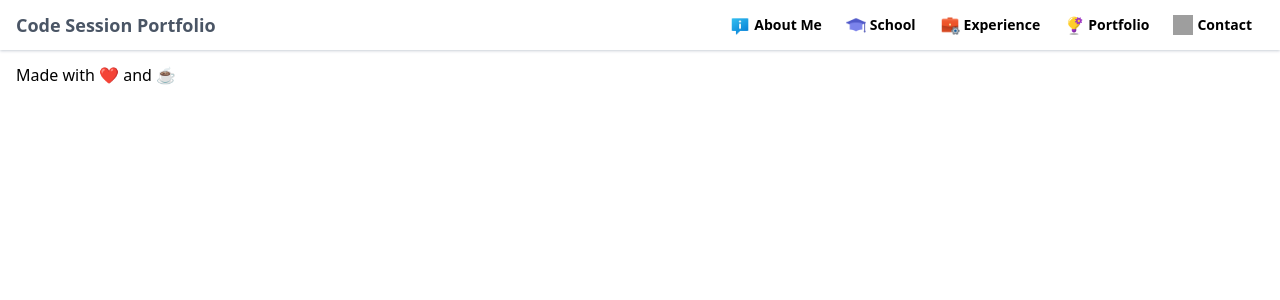
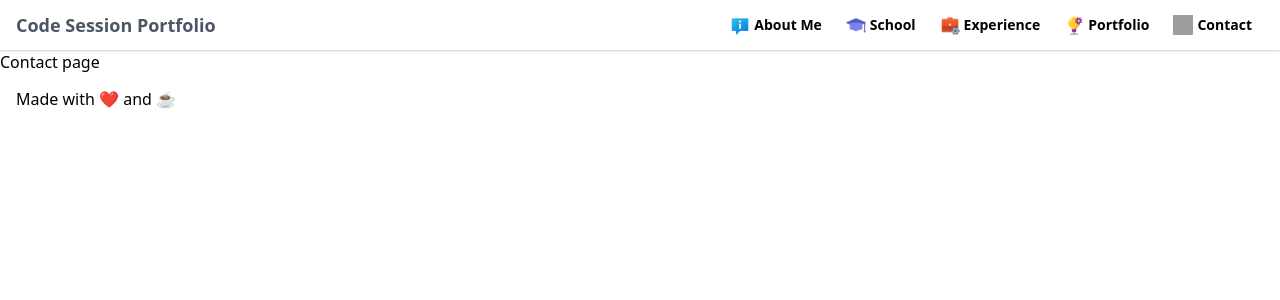
Before and after one commit to fiko942/code-session-portfolio, a Next.js app: page /contact in a window 1280 px wide. Before the commit this address had no page. Shown: the top 300 px of the page. Built offline with nearby package versions, Linux system fonts and the light colour scheme; grey boxes are pictures that could not be loaded.

Commit message:
initialize every each page component

```diff
--- a/component/Container/index.jsx
+++ b/component/Container/index.jsx
@@ -5,6 +5,7 @@ export default function Container({ children }) {
     return (
         <div className="container--app">
             <Header />
+            {children}
             <Footer />
         </div>
     )
--- /dev/null
+++ b/pages/about-me/index.jsx
@@ -0,0 +1,7 @@
+export default function AboutMe() {
+    return (
+        <div className="about-me--page">
+            <h1>About page</h1>
+        </div>
+    )
+}
--- a/pages/about/index.jsx
+++ /dev/null
@@ -1,5 +0,0 @@
-export default function About() {
-    return (
-        <div>It's about</div>
-    )
-}
--- /dev/null
+++ b/pages/contact/index.jsx
@@ -0,0 +1,7 @@
+export default function Contact() {
+    return (
+        <div className="contact--page">
+            <h1>Contact page</h1>
+        </div>
+    )
+}
--- /dev/null
+++ b/pages/experience/index.jsx
@@ -0,0 +1,7 @@
+export default function Experience() {
+    return (
+        <div className="experience--page">
+            <h1>Experience page</h1>
+        </div>
+    )
+}
--- /dev/null
+++ b/pages/portfolio/index.jsx
@@ -0,0 +1,7 @@
+export default function Portfolio() {
+    return (
+        <div className="portfolio--page">
+            <h1>Portfolio page</h1>
+        </div>
+    )
+}
--- /dev/null
+++ b/pages/school/index.jsx
@@ -0,0 +1,7 @@
+export default function School() {
+    return (
+        <div className="school--page">
+            <h1>School page</h1>
+        </div>
+    )
+}
```
